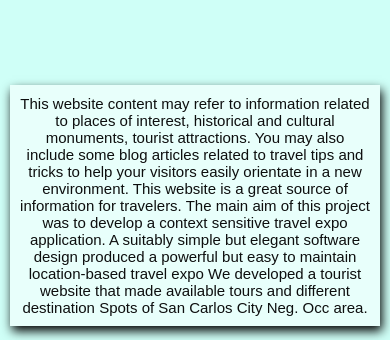
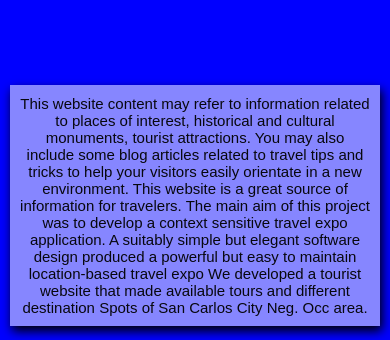
Before and after one commit to Alcaydetv/scc-portal.com, a plain HTML site: page index.html in a window 390 px wide. Shown: the part 65-405 px from the top of the page. Drawn offline with Linux system fonts and the light colour scheme.

Commit message:
Update about.css

```diff
--- a/css/about.css
+++ b/css/about.css
@@ -153,7 +153,7 @@
 
     @media (max-width:800px) {
         body {
-           background-image: src="./image/gray.jpg";
+           background-color:blue;
         }
         .navbar {
             height: 60px;
```
